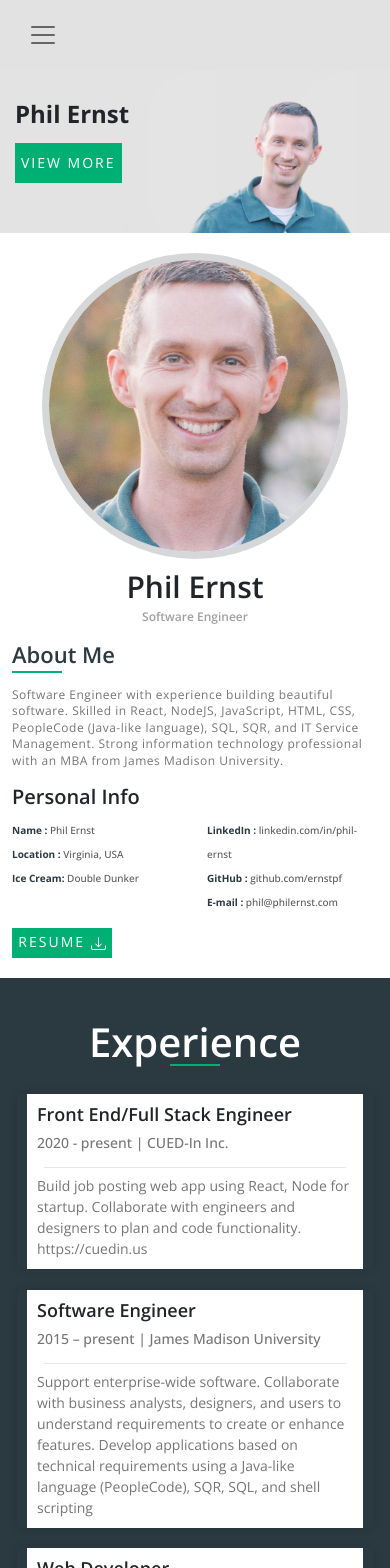
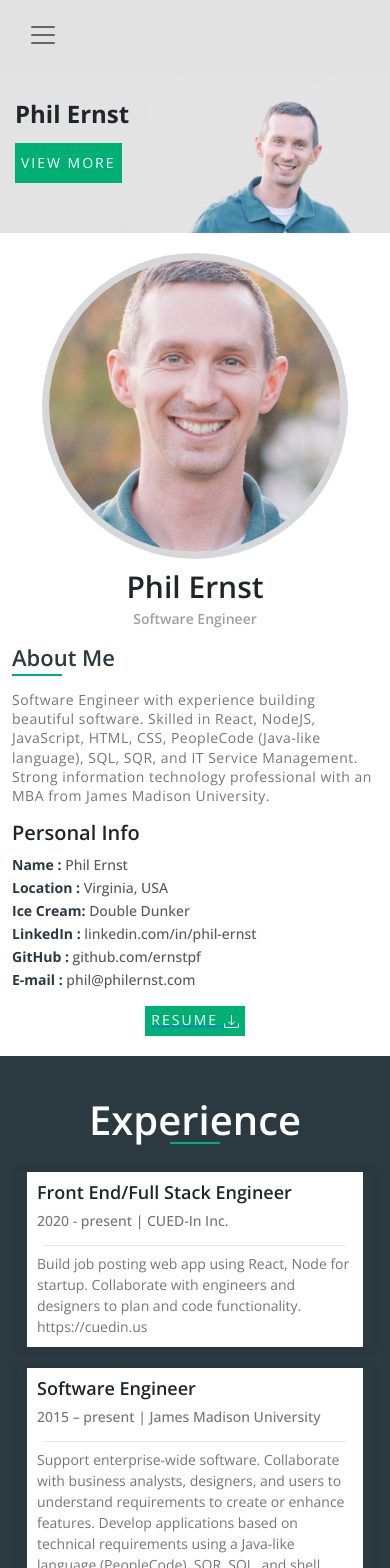
Before and after one commit to ernstpf/personal-website, a React (Create React App) app: page / in a window 390 px wide. Shown: the top 1568 px of the page. Built offline with nearby package versions, Linux system fonts and the light colour scheme.

Commit message:
Update mobile view

```diff
--- a/src/index.css
+++ b/src/index.css
@@ -900,11 +900,10 @@ img.img-fluid.mx-auto.portfolooimgeffect.aos-init {
 .f-icon a {
   font-size: 18px;
   margin-bottom: 10px;
-  opacity: 0.5;
   font-weight: 300;
   line-height: 2;
   text-decoration: none;
-  color: #fff;
+  color: #757575;
 }
 
 .f-end {
@@ -1587,6 +1586,13 @@ padding-bottom: 10px;
     min-height: 40px;
     min-width: 80px;
   }
+  .resumeButton{
+    margin: 0 auto;
+    display: block;
+  }
+  .f-icon a{
+    font-size:16px;
+  }
 }
 @media (min-width: 451px) and (max-width: 767px) {
   .exp-main .title {
@@ -1643,7 +1649,7 @@ padding-bottom: 10px;
     margin-right: 30px;
   }
   .About-name p {
-    font-size: 12px;
+    font-size: 14px;
     margin-top: -5px;
   }
   .about-title {
@@ -1655,7 +1661,7 @@ padding-bottom: 10px;
     top: 30px;
   }
   .about-subtitle {
-    font-size: 12px;
+    font-size: 14px;
   }
   .about-sub-info {
     font-size: 20px;
@@ -1669,7 +1675,7 @@ padding-bottom: 10px;
   }
   .perName1,
   .perName2 {
-    font-size: 10px;
+    font-size: 14px;
   }
   .img--size {
     vertical-align: middle;
--- a/src/pages/Component/Components/About.js
+++ b/src/pages/Component/Components/About.js
@@ -40,7 +40,7 @@ const About = () => {
               <div className="about-psl-info">
                 <h3 className="about-sub-info">Personal Info</h3>
                 <Row>
-                  <Col>
+                  <Col lg={4} md={4} sm={4}>
                     <div className="about-list">
                       <span className="perName1">Name : </span>
                       <span className="perName2">Phil Ernst</span>
@@ -73,7 +73,7 @@ const About = () => {
                 </Row>
               </div>
               <a href="./Phil_Ernst_resume.pdf" download>
-                <button className="BtnView">
+                <button className="BtnView resumeButton">
                   Resume <BsDownload size={15} role="presentation" />
                 </button>
               </a>
--- a/src/pages/Component/Components/Experience.js
+++ b/src/pages/Component/Components/Experience.js
@@ -36,7 +36,7 @@ const Experience = () => {
         <Container>
           <Row>
             {jobs.map((job) => (
-              <Col lg={4} md={4} sm={4} key={job.title}>
+              <Col lg={4} md={6} sm={12} key={job.title}>
                 <div className="exp-card" data-aos="flip-left">
                   <Card className="exp-block">
                     <Card.Body className="exp-body">
--- a/src/pages/Component/Footer.js
+++ b/src/pages/Component/Footer.js
@@ -55,7 +55,7 @@ export default class Footer extends Component {
                     <Col xl={12} md={12} lg={12} sm={12}>
                       <div>
                         <form className="row g-3 needs-validation formContactus">
-                          <div className="col-md-6  col-sm-6 col-6">
+                          <div className="col-md-6 col-sm-6 col-12">
                             <label for="name" class="visuallyhidden">
                               Name
                             </label>
@@ -68,7 +68,7 @@ export default class Footer extends Component {
                               required
                             />
                           </div>
-                          <div className="col-md-6  col-sm-6 col-6">
+                          <div className="col-md-6 col-sm-6 col-12">
                           <label for="phone" class="visuallyhidden">Phone</label>
                             <input
                               type="text"
@@ -79,7 +79,7 @@ export default class Footer extends Component {
                               required
                             />
                           </div>
-                          <div className="col-md-6 col-sm-6 col-6">
+                          <div className="col-md-6 col-sm-6 col-12">
                           <label for="email" class="visuallyhidden">E-mail</label>
                             <input
                               type="text"
@@ -90,7 +90,7 @@ export default class Footer extends Component {
                               required
                             />
                           </div>
-                          <div className="col-md-6 col-sm-6 col-6">
+                          <div className="col-md-6 col-sm-6 col-12">
                           <label for="subject" class="visuallyhidden">Subject</label>
                             <input
                               type="text"
```
